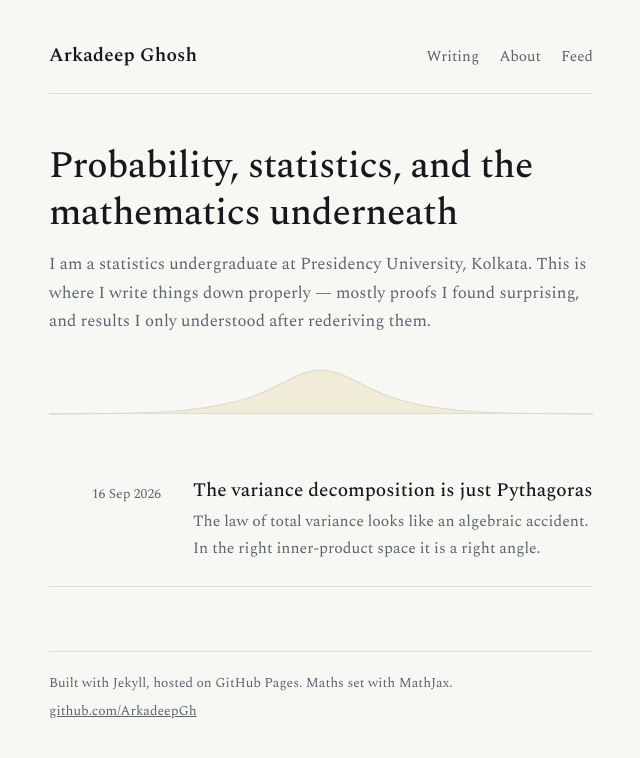
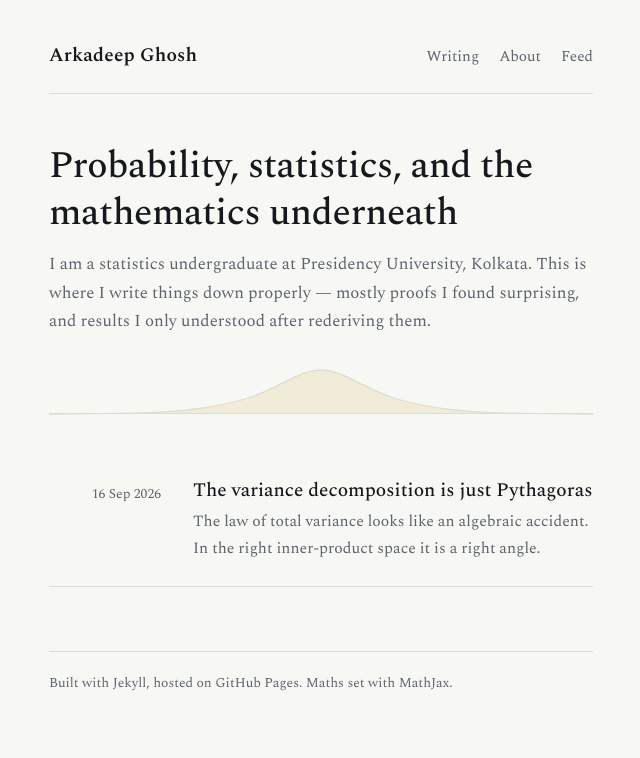
Before and after one commit to ArkadeepGh/ArkadeepGh.github.io, a Jekyll site: the page built from index.html, in a window 1280 px wide. Shown: the top 758 px of the page, without its empty margins (319-959 px from the left). Built offline with Jekyll 4.4.1, drawn with Linux system fonts in a browser that asks for light colours.

Commit message:
Update default.html

```diff
--- a/_layouts/default.html
+++ b/_layouts/default.html
@@ -32,7 +32,7 @@
 
   <footer class="colophon">
     <p>Built with Jekyll, hosted on GitHub Pages. Maths set with MathJax.</p>
-    <p><a href="https://github.com/{{ site.github_username }}">github.com/{{ site.github_username }}</a></p>
+    <!--<p><a href="https://github.com/{{ site.github_username }}">github.com/{{ site.github_username }}</a></p>-->
   </footer>
 </body>
 </html>
```
